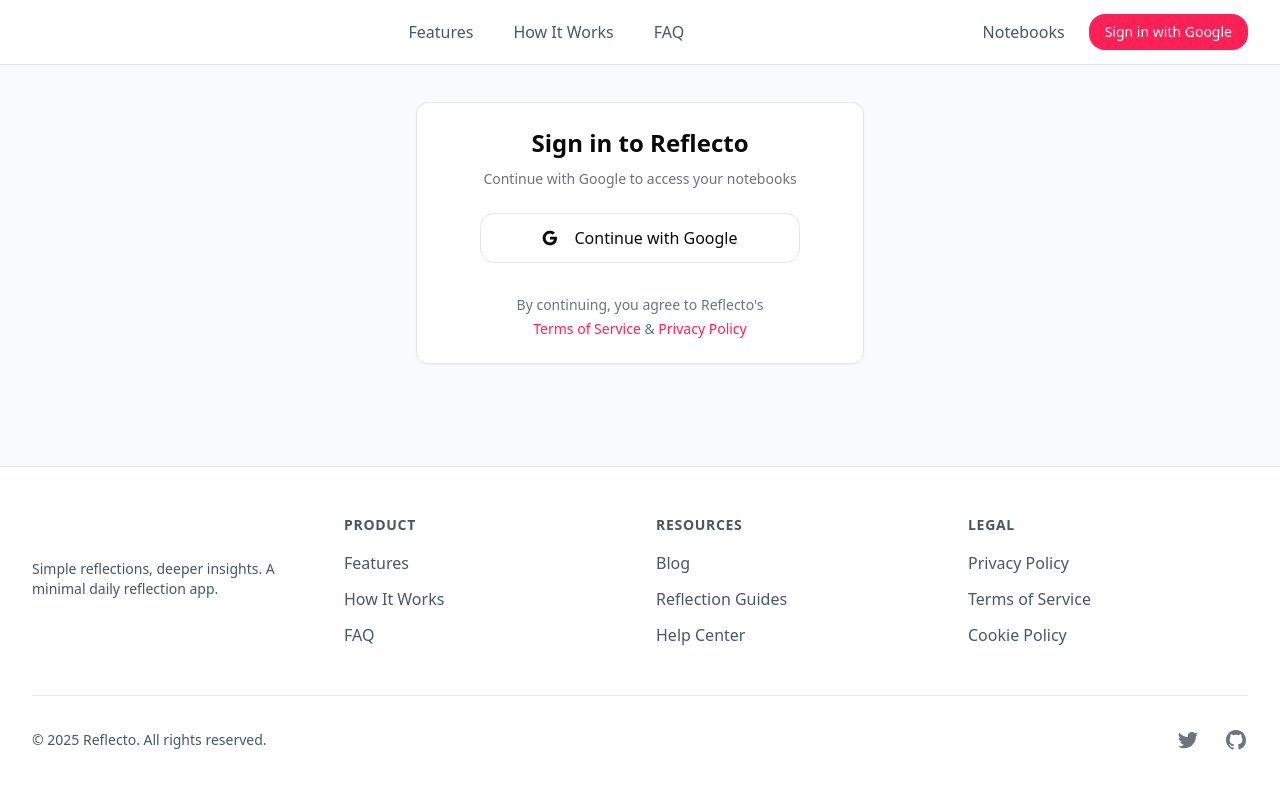
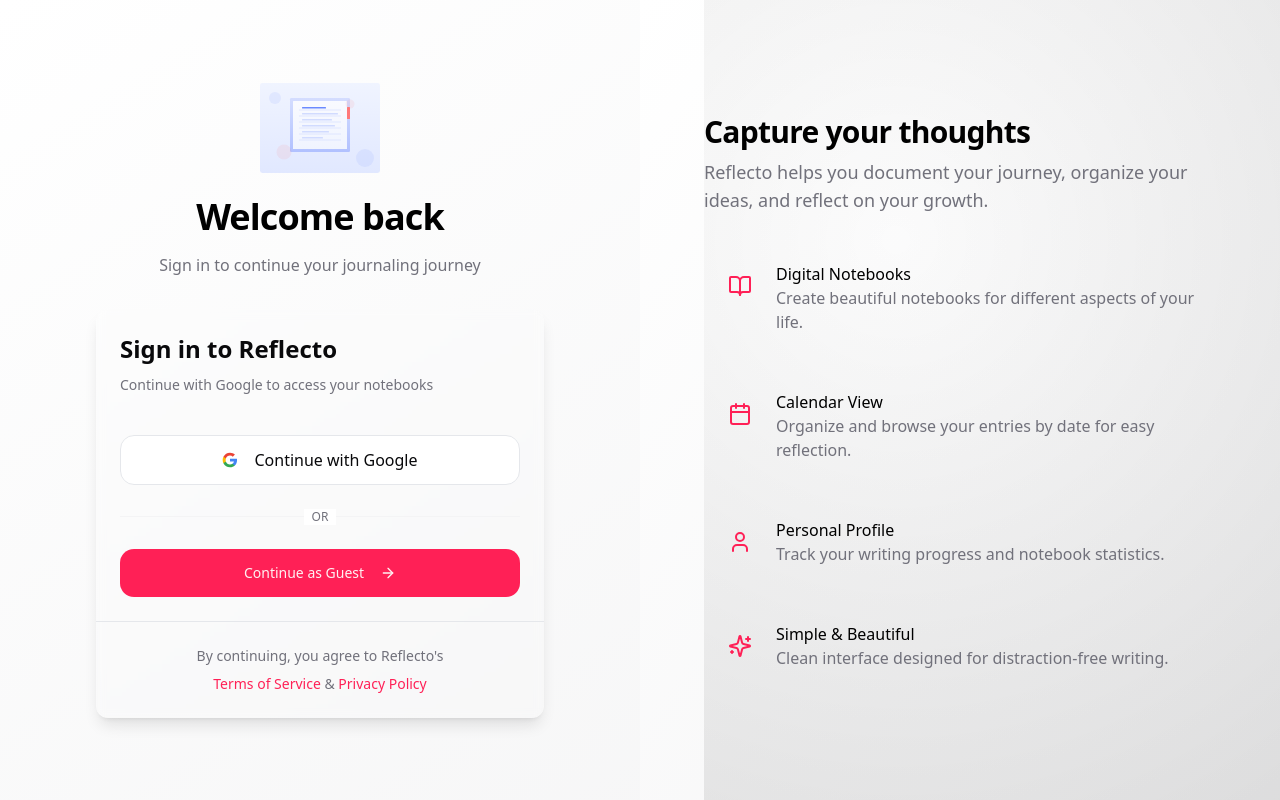
Before and after one commit to SH20RAJ/reflecto, a Next.js app: page /auth/signin in a window 1280 px wide. Built offline with nearby package versions, Linux system fonts and the light colour scheme; no server answers.

Commit message:
feat: redesign SignIn page with improved layout and features showcase

```diff
--- /dev/null
+++ b/src/app/auth/layout.js
@@ -0,0 +1,7 @@
+export default function AuthLayout({ children }) {
+  return (
+    <div className="min-h-screen">
+      {children}
+    </div>
+  );
+}
--- a/src/app/auth/signin/page.js
+++ b/src/app/auth/signin/page.js
@@ -3,10 +3,13 @@
 import { signIn } from "next-auth/react";
 import { useRouter } from "next/navigation";
 import Link from "next/link";
+import Image from "next/image";
 import { Button } from "@/components/ui/button";
 import { Card, CardContent, CardDescription, CardFooter, CardHeader, CardTitle } from "@/components/ui/card";
 import Navbar from "@/components/Navbar";
 import Footer from "@/components/Footer";
+import { ArrowRight, BookOpen, Calendar, User, Sparkles } from "lucide-react";
+import "./styles.css";
 
 export default function SignIn() {
   const router = useRouter();
@@ -16,61 +19,145 @@
   };
 
   return (
-    <div className="min-h-screen flex flex-col bg-gray-50 dark:bg-gray-950">
-      <Navbar />
+    <div className="min-h-screen flex flex-col bg-gradient-to-br from-background to-muted">
 
-      <main className="flex-grow flex items-center justify-center py-12 px-4 sm:px-6 lg:px-8">
-        <div className="w-full max-w-md">
-          <Card>
-            <CardHeader className="space-y-1">
-              <CardTitle className="text-2xl font-bold text-center">Sign in to Reflecto</CardTitle>
-              <CardDescription className="text-center">
-                Continue with Google to access your notebooks
-              </CardDescription>
-            </CardHeader>
-            <CardContent className="flex flex-col items-center">
-              <div className="w-full max-w-xs">
+
+      <main className="flex-grow grid md:grid-cols-2 gap-0 items-stretch">
+        {/* Left side - Sign In Form */}
+        <div className="flex items-center justify-center p-6 md:p-12 lg:p-16">
+          <div className="w-full max-w-md space-y-8">
+            <div className="text-center space-y-4">
+              <div className="flex justify-center">
+                <Image
+                  src="/images/journal-illustration.svg"
+                  alt="Journal Illustration"
+                  width={120}
+                  height={90}
+                  className="mb-2"
+                />
+              </div>
+              <h1 className="text-4xl font-bold tracking-tight">Welcome back</h1>
+              <p className="text-muted-foreground">Sign in to continue your journaling journey</p>
+            </div>
+
+            <Card className="border-none shadow-lg bg-card/50 backdrop-blur-sm">
+              <CardHeader className="space-y-1 pb-4">
+                <CardTitle className="text-2xl font-bold">Sign in to Reflecto</CardTitle>
+                <CardDescription>
+                  Continue with Google to access your notebooks
+                </CardDescription>
+              </CardHeader>
+              <CardContent className="space-y-6">
                 <Button
                   variant="outline"
-                  className="w-full flex items-center justify-center gap-2 py-6"
+                  className="w-full flex items-center justify-center gap-2 py-6 transition-all hover:shadow-md hover:bg-primary/5 hover:border-primary/30"
                   onClick={handleGoogleSignIn}
                 >
                   <svg viewBox="0 0 24 24" className="h-5 w-5">
                     <path
-                      fill="currentColor"
+                      fill="#4285F4"
                       d="M22.56 12.25c0-.78-.07-1.53-.2-2.25H12v4.26h5.92c-.26 1.37-1.04 2.53-2.21 3.31v2.77h3.57c2.08-1.92 3.28-4.74 3.28-8.09z"
                     />
                     <path
-                      fill="currentColor"
+                      fill="#34A853"
                       d="M12 23c2.97 0 5.46-.98 7.28-2.66l-3.57-2.77c-.98.66-2.23 1.06-3.71 1.06-2.86 0-5.29-1.93-6.16-4.53H2.18v2.84C3.99 20.53 7.7 23 12 23z"
                     />
                     <path
-                      fill="currentColor"
+                      fill="#FBBC05"
                       d="M5.84 14.09c-.22-.66-.35-1.36-.35-2.09s.13-1.43.35-2.09V7.07H2.18C1.43 8.55 1 10.22 1 12s.43 3.45 1.18 4.93l2.85-2.22.81-.62z"
                     />
                     <path
-                      fill="currentColor"
+                      fill="#EA4335"
                       d="M12 5.38c1.62 0 3.06.56 4.21 1.64l3.15-3.15C17.45 2.09 14.97 1 12 1 7.7 1 3.99 3.47 2.18 7.07l3.66 2.84c.87-2.6 3.3-4.53 6.16-4.53z"
                     />
                   </svg>
                   <span className="ml-2 text-base font-medium">Continue with Google</span>
                 </Button>
-              </div>
 
-              <div className="mt-8 text-center text-sm text-gray-500 dark:text-gray-400">
+                <div className="relative">
+                  <div className="absolute inset-0 flex items-center">
+                    <div className="w-full border-t border-muted"></div>
+                  </div>
+                  <div className="relative flex justify-center text-xs uppercase">
+                    <span className="bg-card px-2 text-muted-foreground">Or</span>
+                  </div>
+                </div>
+
+                <Button
+                  className="w-full py-6 group"
+                  onClick={() => router.push('/notebooks')}
+                >
+                  <span>Continue as Guest</span>
+                  <ArrowRight className="ml-2 h-4 w-4 transition-transform group-hover:translate-x-1" />
+                </Button>
+              </CardContent>
+              <CardFooter className="flex flex-col space-y-2 border-t pt-6 text-center text-sm text-muted-foreground">
                 <p>By continuing, you agree to Reflecto&apos;s</p>
-                <p className="mt-1">
+                <p>
                   <Link href="/terms" className="text-primary hover:underline">Terms of Service</Link>
                   {" "}&amp;{" "}
                   <Link href="/privacy" className="text-primary hover:underline">Privacy Policy</Link>
                 </p>
-              </div>
-            </CardContent>
-          </Card>
+              </CardFooter>
+            </Card>
+          </div>
+        </div>
+
+        {/* Right side - Features Showcase */}
+        <div className="hidden md:flex flex-col bg-gradient-to-br from-primary/10 to-primary/5 p-12 lg:p-16 justify-center relative overflow-hidden">
+          <div className="absolute inset-0 bg-grid-white/10 [mask-image:linear-gradient(0deg,transparent,#000)]" />
+          <div className="absolute w-full h-full bg-[radial-gradient(circle_at_30%_30%,rgba(0,0,0,0),rgba(0,0,0,0.1))]" />
+
+          <div className="relative z-10 max-w-xl mx-auto space-y-8">
+            <div className="space-y-2">
+              <h2 className="text-3xl font-bold tracking-tight">Capture your thoughts</h2>
+              <p className="text-muted-foreground text-lg">Reflecto helps you document your journey, organize your ideas, and reflect on your growth.</p>
+            </div>
+
+            <div className="grid grid-cols-1 gap-6">
+              <FeatureCard
+                icon={<BookOpen className="h-6 w-6" />}
+                title="Digital Notebooks"
+                description="Create beautiful notebooks for different aspects of your life."
+              />
+              <FeatureCard
+                icon={<Calendar className="h-6 w-6" />}
+                title="Calendar View"
+                description="Organize and browse your entries by date for easy reflection."
+              />
+              <FeatureCard
+                icon={<User className="h-6 w-6" />}
+                title="Personal Profile"
+                description="Track your writing progress and notebook statistics."
+              />
+              <FeatureCard
+                icon={<Sparkles className="h-6 w-6" />}
+                title="Simple & Beautiful"
+                description="Clean interface designed for distraction-free writing."
+              />
+            </div>
+          </div>
+
+          {/* Decorative elements */}
+          <div className="absolute bottom-0 right-0 w-64 h-64 bg-primary/10 rounded-full blur-3xl -mr-32 -mb-32" />
+          <div className="absolute top-0 left-0 w-96 h-96 bg-primary/5 rounded-full blur-3xl -ml-48 -mt-48" />
         </div>
       </main>
 
-      <Footer />
     </div>
   );
 }
+
+function FeatureCard({ icon, title, description }) {
+  return (
+    <div className="flex items-start space-x-4 rounded-lg p-4 transition-colors hover:bg-white/5">
+      <div className="mt-1 rounded-md bg-primary/10 p-2 text-primary">
+        {icon}
+      </div>
+      <div>
+        <h3 className="font-medium">{title}</h3>
+        <p className="text-muted-foreground">{description}</p>
+      </div>
+    </div>
+  );
+}
--- a/src/components/Hero.js
+++ b/src/components/Hero.js
@@ -1,45 +1,67 @@
 /* eslint-disable react/no-unescaped-entities */
 import Link from "next/link";
+import Image from "next/image";
+import { ArrowRight, BookOpen, Calendar, User } from "lucide-react";
 
 export default function Hero() {
   return (
-    <section className="pt-32 pb-16 md:pt-40 md:pb-24 bg-white dark:bg-black text-background dark:text-foreground">
-      <div className="max-w-screen-xl mx-auto px-4 sm:px-6 lg:px-8">
-        <div className="text-center max-w-3xl mx-auto">
-          <h1 className="text-5xl md:text-7xl font-bold tracking-tight mb-6 text-forground dark:text-background">
+    <section className="pt-24 pb-16 md:pt-32 md:pb-24 bg-gradient-to-b from-background to-background/95">
+      <div className="max-w-screen-xl mx-auto px-4 sm:px-6 lg:px-8 relative">
+        {/* Decorative elements */}
+        <div className="absolute top-0 right-0 w-72 h-72 bg-primary/5 rounded-full blur-3xl -mr-20 -mt-20" />
+        <div className="absolute bottom-0 left-0 w-72 h-72 bg-primary/5 rounded-full blur-3xl -ml-20 -mb-20" />
+
+        <div className="relative z-10 grid md:grid-cols-2 gap-12 items-center">
+          <div className="max-w-xl">
+            <h1 className="text-5xl md:text-6xl font-bold tracking-tight mb-6">
               Your thoughts, <span className="text-primary">organized</span>.
             </h1>
-          <p className="text-xl text-gray-600 dark:text-gray-300 mb-10 max-w-2xl mx-auto">
+            <p className="text-xl text-muted-foreground mb-8 max-w-lg">
               A minimal daily reflection app designed for busy people.
               Write your thoughts and grow through reflection.
             </p>
-          <div className="flex flex-col sm:flex-row gap-4 justify-center">
+            <div className="flex flex-col sm:flex-row gap-4">
               <Link
                 href="/notebooks"
-              className="bg-primary text-yellow-50 px-8 py-3 rounded-lg text-lg font-medium hover:bg-primary-hover transition-colors"
+                className="bg-primary hover:bg-primary/90 text-primary-foreground px-8 py-3 rounded-lg text-lg font-medium transition-colors inline-flex items-center gap-2 group"
               >
                 Start your journal
+                <ArrowRight className="h-4 w-4 transition-transform group-hover:translate-x-1" />
               </Link>
               <Link
                 href="#how-it-works"
-              className="border border-gray-300 dark:border-gray-700 text-gray-800 dark:text-gray-200 px-8 py-3 rounded-lg text-lg font-medium hover:bg-gray-100 dark:hover:bg-gray-900 transition-colors"
+                className="border border-input bg-background hover:bg-accent hover:text-accent-foreground px-8 py-3 rounded-lg text-lg font-medium transition-colors"
               >
                 Learn more
               </Link>
             </div>
+
+            <div className="mt-12 flex items-center gap-6">
+              <div className="flex -space-x-2">
+                {[1, 2, 3, 4].map((i) => (
+                  <div key={i} className={`w-10 h-10 rounded-full border-2 border-background bg-primary/10 flex items-center justify-center text-xs font-medium`}>
+                    {String.fromCharCode(64 + i)}
+                  </div>
+                ))}
+              </div>
+              <div className="text-sm text-muted-foreground">
+                <span className="font-medium">1,000+</span> people are already journaling
+              </div>
+            </div>
           </div>
 
-        <div className="mt-16 max-w-4xl mx-auto">
-          <div className="bg-white dark:bg-gray-800 rounded-lg overflow-hidden shadow-lg border border-gray-200 dark:border-gray-700">
-            <div className="p-4 border-b border-gray-200 dark:border-gray-700 flex items-center">
+          <div className="relative">
+            <div className="absolute inset-0 bg-gradient-to-r from-primary/10 to-primary/5 rounded-2xl transform rotate-1"></div>
+            <div className="relative bg-card rounded-xl overflow-hidden shadow-lg border border-border">
+              <div className="p-3 border-b border-border flex items-center">
                 <div className="w-3 h-3 bg-red-500 rounded-full mr-2"></div>
                 <div className="w-3 h-3 bg-yellow-500 rounded-full mr-2"></div>
                 <div className="w-3 h-3 bg-green-500 rounded-full mr-2"></div>
-              <div className="ml-4 text-sm font-medium text-gray-500 dark:text-gray-300">Today's Reflection</div>
+                <div className="ml-4 text-sm font-medium text-muted-foreground">Today's Reflection</div>
               </div>
-            <div className="p-8">
-              <div className="text-2xl font-medium mb-4 text-background dark:text-foreground">Tuesday, June 4, 2024</div>
-              <div className="space-y-4 text-gray-700 dark:text-gray-300">
+              <div className="p-6">
+                <div className="text-xl font-medium mb-4">Tuesday, June 4, 2024</div>
+                <div className="space-y-4 text-muted-foreground">
                   <p>Today was productive. I finally finished the presentation for tomorrow's meeting. I was nervous about it, but after practicing a few times, I feel more confident.</p>
                   <p>I noticed I've been procrastinating less this week. The new morning routine is helping me stay focused throughout the day.</p>
                   <p>Tomorrow I want to remember to:</p>
@@ -53,6 +75,40 @@
             </div>
           </div>
         </div>
+
+        {/* Feature highlights */}
+        <div className="mt-24 grid grid-cols-1 md:grid-cols-3 gap-8">
+          <FeatureHighlight
+            icon={<BookOpen className="h-5 w-5" />}
+            title="Simple Journaling"
+            description="Distraction-free writing experience with a clean, minimal interface."
+          />
+          <FeatureHighlight
+            icon={<Calendar className="h-5 w-5" />}
+            title="Calendar View"
+            description="Easily browse and organize your entries by date for better reflection."
+          />
+          <FeatureHighlight
+            icon={<User className="h-5 w-5" />}
+            title="Personal Insights"
+            description="Track your writing habits and discover patterns in your reflections."
+          />
+        </div>
+      </div>
     </section>
   );
 }
+
+function FeatureHighlight({ icon, title, description }) {
+  return (
+    <div className="flex items-start gap-4 p-4 rounded-lg">
+      <div className="shrink-0 w-10 h-10 rounded-full bg-primary/10 flex items-center justify-center text-primary">
+        {icon}
+      </div>
+      <div>
+        <h3 className="text-lg font-medium mb-1">{title}</h3>
+        <p className="text-muted-foreground">{description}</p>
+      </div>
+    </div>
+  );
+}
```
Also changed, not shown: src/app/auth/signin/styles.css (added, +9 -0 lines), src/components/Features.js (+3 -5 lines), public/images/journal-illustration.svg (added). Lines whose indentation alone changed are shown as unchanged.
